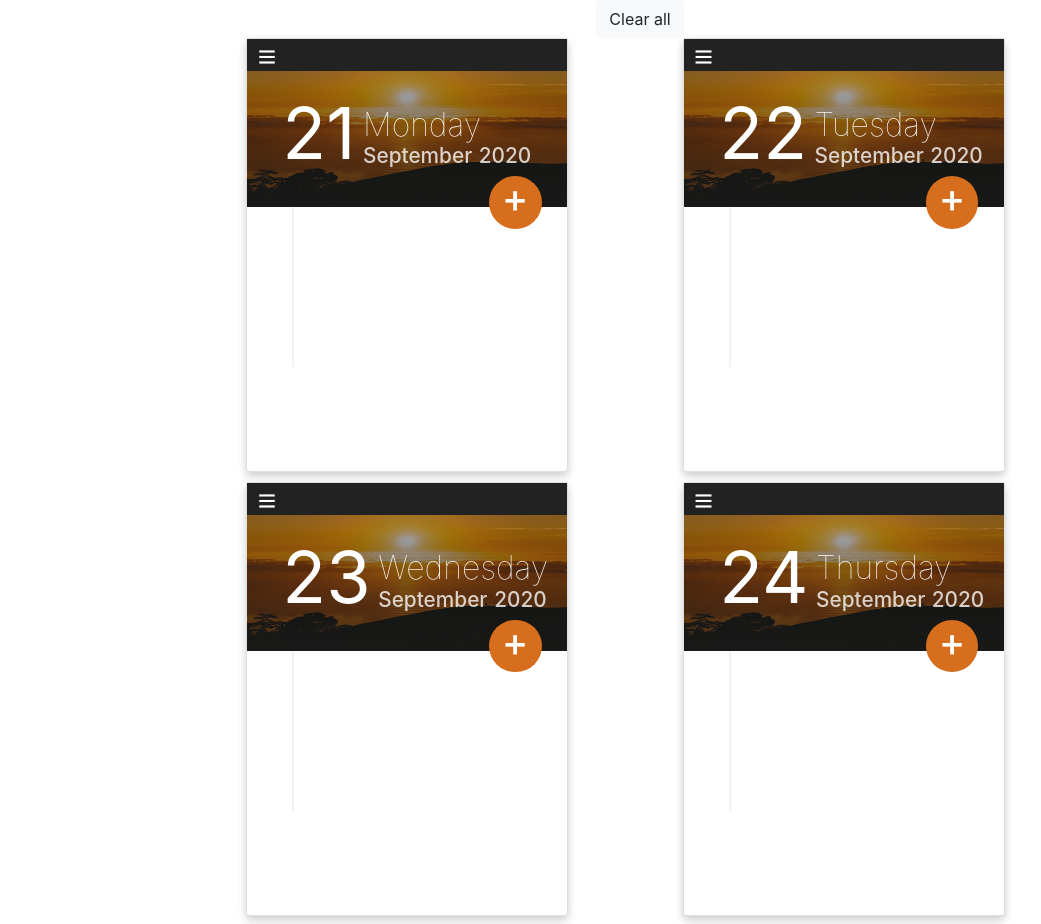
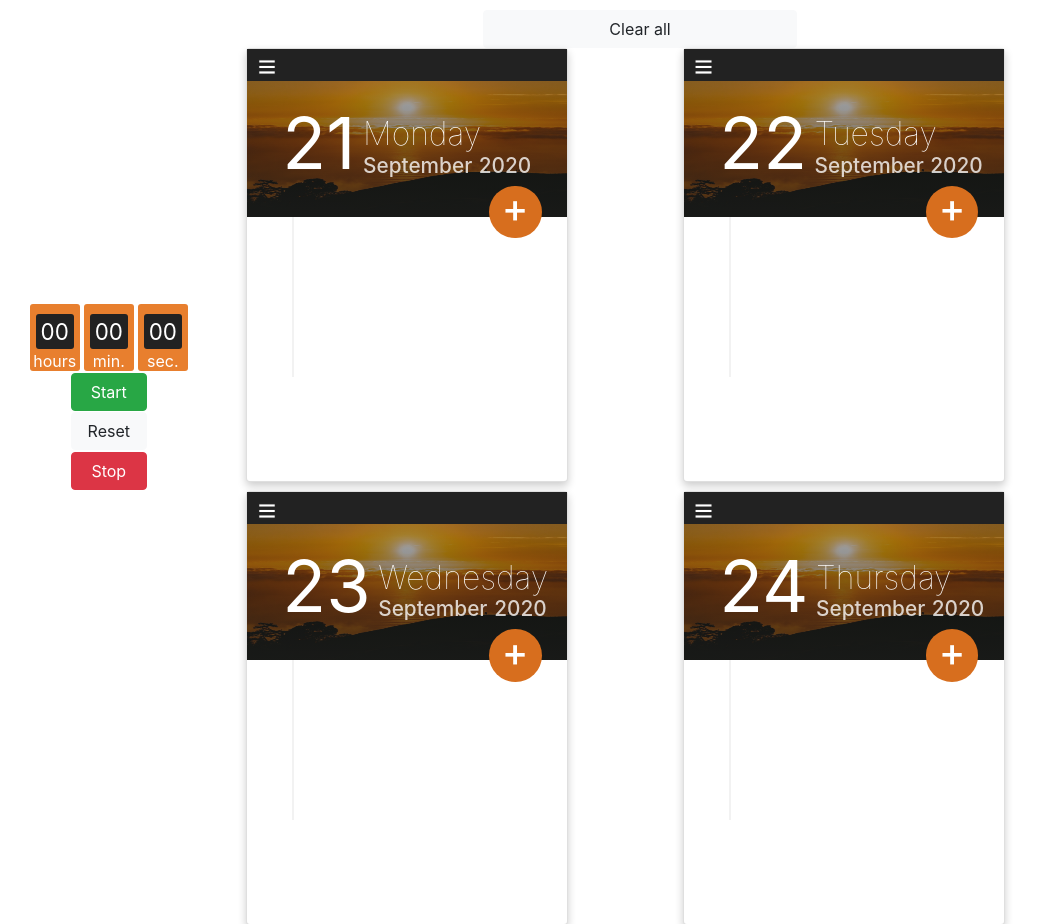
Before and after one commit to YohannesDK/WeekDo, a Flask app: page / in a window 1280 px wide. Shown: the top 924 px of the page, without its empty margins (0-1041 px from the left). Run offline with Flask 2, Linux system fonts and the light colour scheme; data that the repository does not hold is empty; some libraries are stand-ins or nearby versions.

Commit message:
fix timer tomorrow

```diff
--- a/flaskr/static/css/index.css
+++ b/flaskr/static/css/index.css
@@ -7,6 +7,54 @@ body{
     justify-content: center;
 }
 
+
+.timer{
+  position: fixed;
+  top: 38%;
+  left: 2%;
+  width: 13%;
+  height: 22%;
+  display:flex;
+  flex-direction: column;
+  align-items: center;
+}
+
+.timer-inner{
+  width: 100%;
+  height:38%;
+  display: flex;
+  flex-direction: row;
+  justify-content: space-evenly;
+  color: white;
+}
+
+.timer-inner > div{
+	padding: 10px;
+	border-radius: 3px;
+	background: #e87f2e;
+	display: flex;
+	flex-direction: column;
+	width: 18%;
+	align-items: center;
+	height: 70%;
+}
+
+.timer-inner div > span {
+	padding: 15px;
+	border-radius: 3px;
+	background: #222;
+	display: inline-block;
+	width: 28%;
+	height: 10%;
+  display: flex;
+  justify-content:center;
+  align-items:center;
+  font-size: 1.4em;
+}
+.btn{
+  width: 30%;
+  margin-top: 1%;
+}
 .btncountainer{
     width: 100%;
     display: flex;
--- a/flaskr/static/js/components/main.js
+++ b/flaskr/static/js/components/main.js
@@ -11,6 +11,30 @@ let main = {
     },
     template: `
         <main class="cardcontainer">
+
+            <div class="timer">
+                <div class="timer-inner">
+                  <div>
+                    <span class="hours">00</span>
+                    <div class="smalltext">hours</div>
+                  </div>
+
+                  <div>
+                    <span class="minutes">00</span>
+                    <div class="smalltext">min.</div>
+                  </div>
+
+                  <div>
+                    <span class="seconds">00</span>
+                    <div class="smalltext">sec.</div>
+                  </div>
+                </div>
+
+                <button type="button" class="btn btn-success">Start</button>
+                <button type="button" class="btn btn-light">Reset</button>
+                <button type="button" class="btn btn-danger">Stop</button>
+            </div>
+
             <div class="btncountainer">
                 <button type="button" class="btn btn-light clearbtn"
                 data-toggle="modal" data-target="#modalLoginAvatar"
```
Also changed, not shown: weekdo.py (line endings or trailing spaces).
